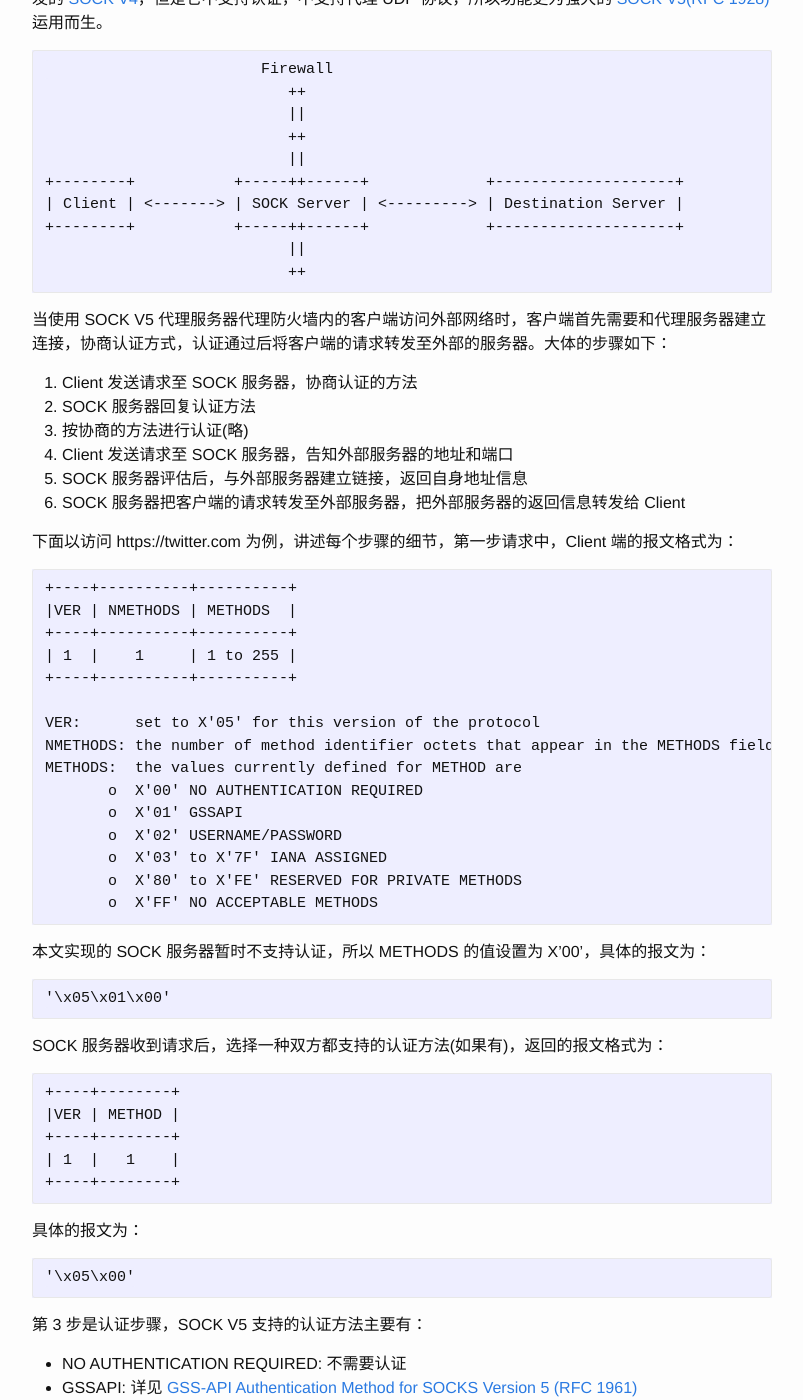
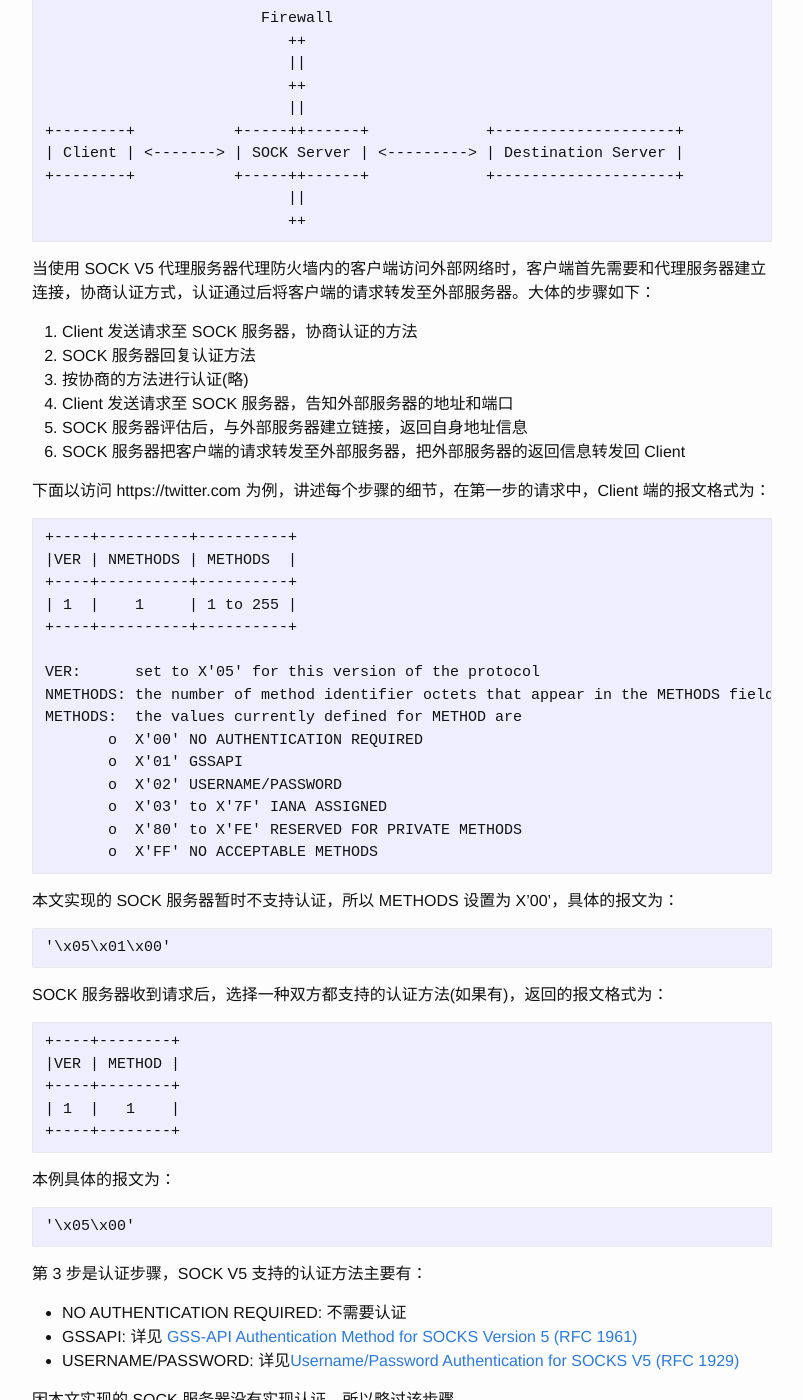
Before and after one commit to DeliangFan/deliangfan.github.io, a Jekyll site: the page built from _posts/2016-08-19-SS5_protocol.markdown, in a window 1280 px wide and 1400 px high, scrolled down 330 px. Shown: the whole window, without its empty margins (238-1041 px from the left). Built offline with Jekyll 4.4.1, drawn with Linux system fonts in a browser that asks for light colours; comment, search, counter and statistics services are not loaded; some of the changed text lies outside the part shown.

Commit message:
update ss5 protocol

```diff
--- a/_posts/2016-08-19-SS5_protocol.markdown
+++ b/_posts/2016-08-19-SS5_protocol.markdown
@@ -21,16 +19,16 @@ categories: Python
                            ++
 ~~~
 
-当使用 SOCK V5 代理服务器代理防火墙内的客户端访问外部网络时，客户端首先需要和代理服务器建立连接，协商认证方式，认证通过后将客户端的请求转发至外部的服务器。大体的步骤如下：
+当使用 SOCK V5 代理服务器代理防火墙内的客户端访问外部网络时，客户端首先需要和代理服务器建立连接，协商认证方式，认证通过后将客户端的请求转发至外部服务器。大体的步骤如下：
 
 1. Client 发送请求至 SOCK 服务器，协商认证的方法
 2. SOCK 服务器回复认证方法
 3. 按协商的方法进行认证(略)
 4. Client 发送请求至 SOCK 服务器，告知外部服务器的地址和端口
 5. SOCK 服务器评估后，与外部服务器建立链接，返回自身地址信息
-6. SOCK 服务器把客户端的请求转发至外部服务器，把外部服务器的返回信息转发给 Client
+6. SOCK 服务器把客户端的请求转发至外部服务器，把外部服务器的返回信息转发回 Client
 
-下面以访问 https://twitter.com 为例，讲述每个步骤的细节，第一步请求中，Client 端的报文格式为：
+下面以访问 https://twitter.com 为例，讲述每个步骤的细节，在第一步的请求中，Client 端的报文格式为：
 
 ~~~
 +----+----------+----------+
@@ -50,7 +48,7 @@ METHODS:  the values currently defined for METHOD are
        o  X'FF' NO ACCEPTABLE METHODS
 ~~~
 
-本文实现的 SOCK 服务器暂时不支持认证，所以 METHODS 的值设置为 X'00'，具体的报文为：
+本文实现的 SOCK 服务器暂时不支持认证，所以 METHODS 设置为 X'00'，具体的报文为：
 
 ~~~
 '\x05\x01\x00'
@@ -66,7 +64,7 @@ SOCK 服务器收到请求后，选择一种双方都支持的认证方法(如
 +----+--------+
 ~~~
 
-具体的报文为：
+本例具体的报文为：
 
 ~~~
 '\x05\x00'
```
Also changed, not shown: other parts of _posts/2016-08-19-SS5_protocol.markdown (+6 -3 lines).
